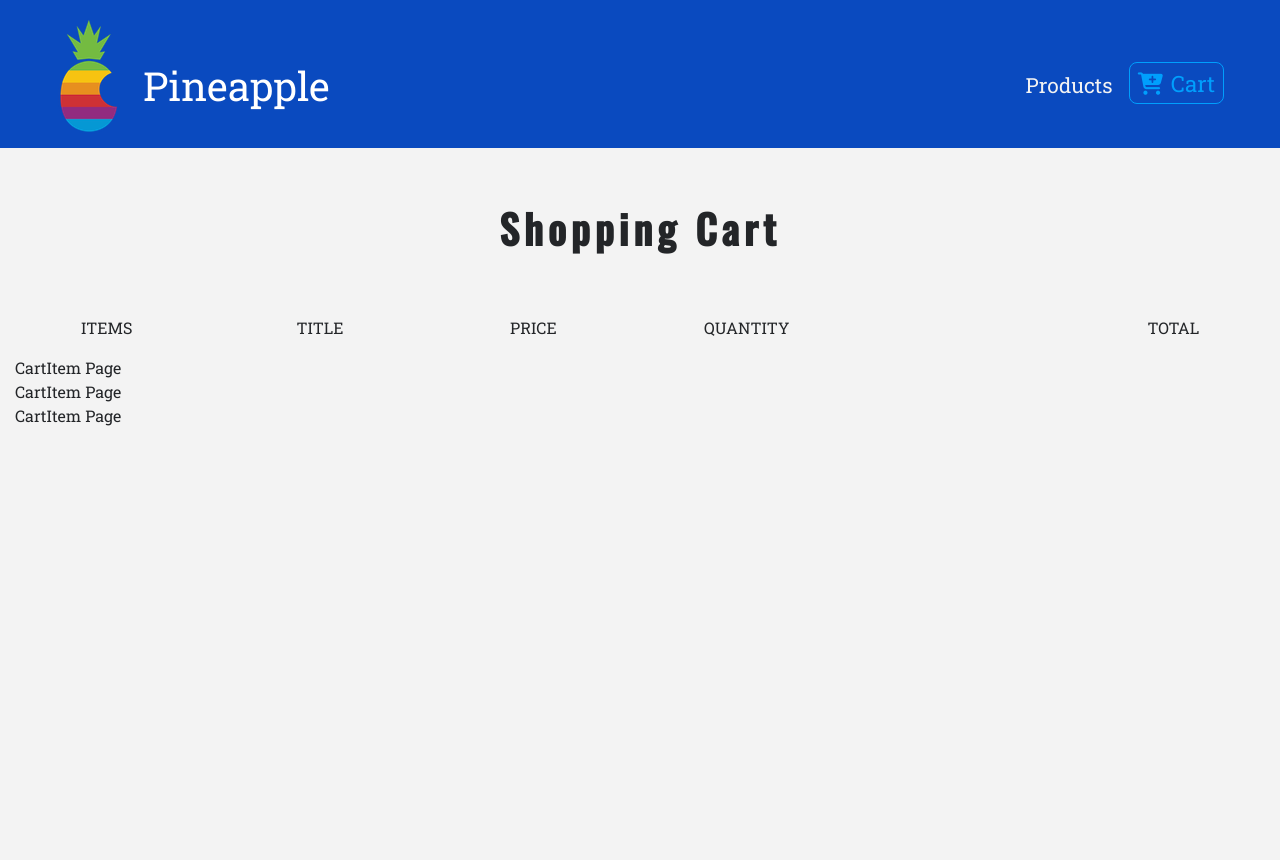
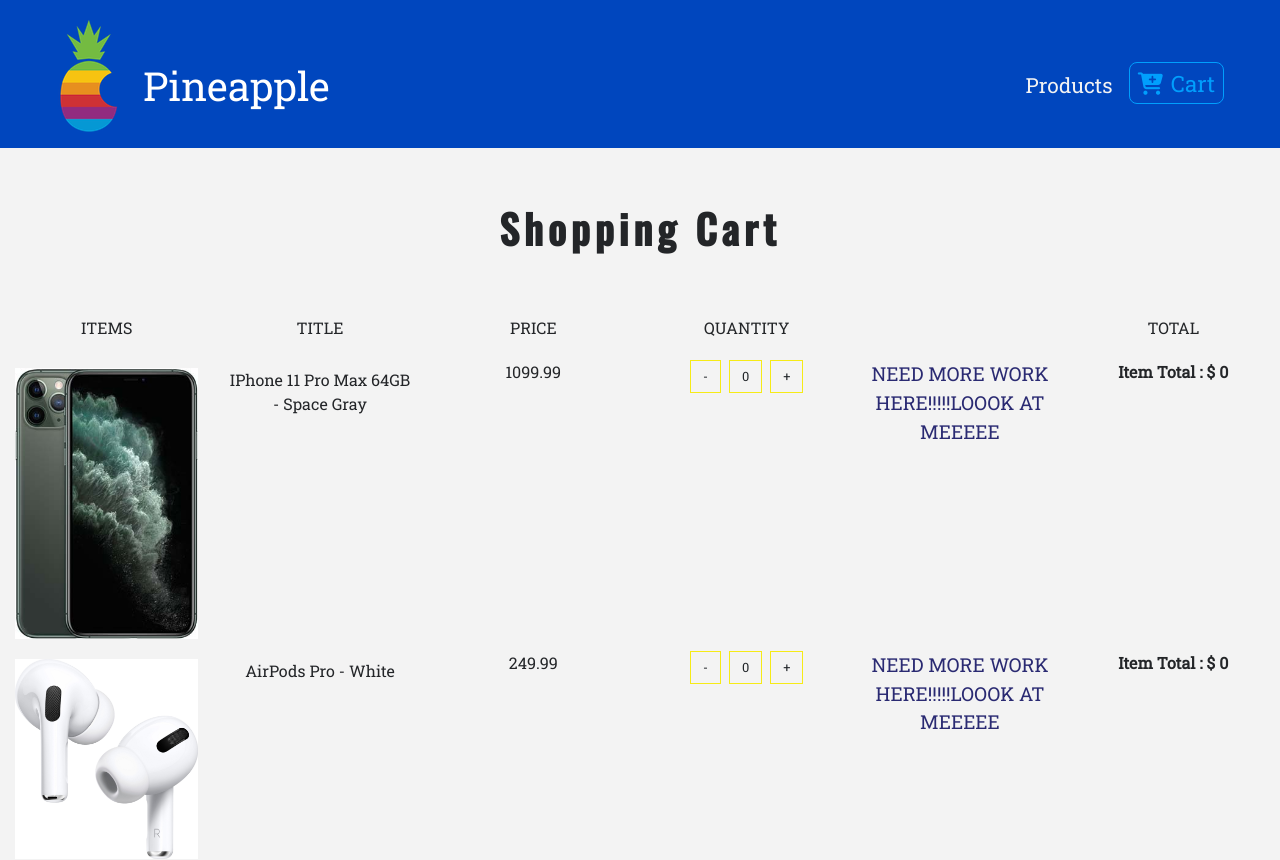
Before and after one commit to tonimagwow/pineapple_shop, a React (Create React App) app: page /shoppingcart in a window 1280 px wide. Shown: the top 860 px of the page. Before the commit the page ends 800 px from the top, so only its background shows below. Built offline with nearby package versions, Linux system fonts and the light colour scheme.

Commit message:
items kind of working, taking a break

```diff
--- a/src/App.css
+++ b/src/App.css
@@ -1,6 +1,6 @@
 :root {
   --mainBlue:#2a2a72;
-  --mainBbyBlue:#0A4ABF;
+  --mainBbyBlue:#0046be;
   --lightBlue:#009ffd;
   --mainWhite:#f3f3f3;
   --mainDark:#232528;
@@ -27,5 +27,25 @@
   color: var(--lightBlue);
 }
 .text-white {
-  color: let(--mainWhite);
+  color: var(--mainWhite);
 }
+
+.btn-yellow {
+  color: var(--mainYellow);
+  background: transparent;
+  text-transform: capitalize;
+  font-size: 0.8rem !important;
+  border-radius: 0 !important;
+  border: 0.1rem solid var(--mainYellow) !important;
+}
+
+.btn-yellow:hover {
+  color: var(--mainYellow)!important;
+  background: var(--mainBbyBlue)!important;
+}
+
+.cart-icon {
+  cursor: pointer;
+  font-size: 1.2rem;
+  color: var(--mainBlue);
+}
--- a/src/Components/CartItem.js
+++ b/src/Components/CartItem.js
@@ -1,9 +1,57 @@
 import React from 'react'
 
-export default function CartItem() {
+export default function CartItem({item, value}) {
+    const { id, title, img, price, total, count } = item;
+    const { increase, decrease, remove, clearCart } = value
     return (
-        <div>
-            CartItem Page
+        <div className="row my-1 text-capitalize text-center">
+            <div className="col-10 mx-auto col-lg-2">
+                <img
+                    src={img}
+                    // style={{ width: "5rem", height: "3.5rem" }} REVISIT
+                    className="img-fluid my-2"
+                    alt="product image"
+                />
+            </div>
+            <div className="col-10 mx-auto col-lg-2 my-2">
+                <span className="d-lg-none">product : </span>
+                {title}
+            </div>
+            <div className="col-10 mx-auto col-lg-2">
+                <span className="d-lg-none">price : </span>
+                {price}
+            </div>
+            <div className="col-10 mx-auto col-lg-2 my-2 my-lg-0">
+                <div className="d-flex justify-content-center">
+                    <div>
+                        <span
+                            className="btn btn-yellow mx-1"
+                            onClick={() => decrease(id)}
+                        >
+                            -
+                        </span>
+                        <span className="btn btn-yellow mx-1">
+                            {count}
+                        </span>
+                        <span
+                            className="btn btn-yellow mx-1"
+                            onClick={() => increase(id)}
+                        >
+                            +
+                        </span>
+                    </div>
+                </div>
+            </div>
+            <div className="col-10 mx-auto col-lg-2">
+                <div className="cart-icon">
+                    NEED MORE WORK HERE!!!!!LOOOK AT MEEEEE
+
+                </div>
+
+            </div>
+            <div className="col-10 mx-auto col-lg-2">
+                <strong>item total : $ {total}</strong>
+            </div>
         </div>
     )
 }
--- a/src/context.js
+++ b/src/context.js
@@ -58,11 +58,11 @@
             }
         );
     };
-    increment = (id) => {
-        console.log('increments working')
+    increase = (id) => {
+        console.log('increase working')
     }
-    decrement = (id) => {
-        console.log('decrements working')
+    decrease = (id) => {
+        console.log('decrease working')
 
     }
     remove = (id) => {
@@ -80,8 +80,8 @@
                     ...this.state,
                     handleDetail: this.handleDetail,
                     addToCart: this.addToCart,
-                    increment: this.increment,
-                    decrement: this.decrement,
+                    increase: this.increase,
+                    decrease: this.decrease,
                     remove: this.remove,
                     clearCart: this.clearCart,
                 }}
```
